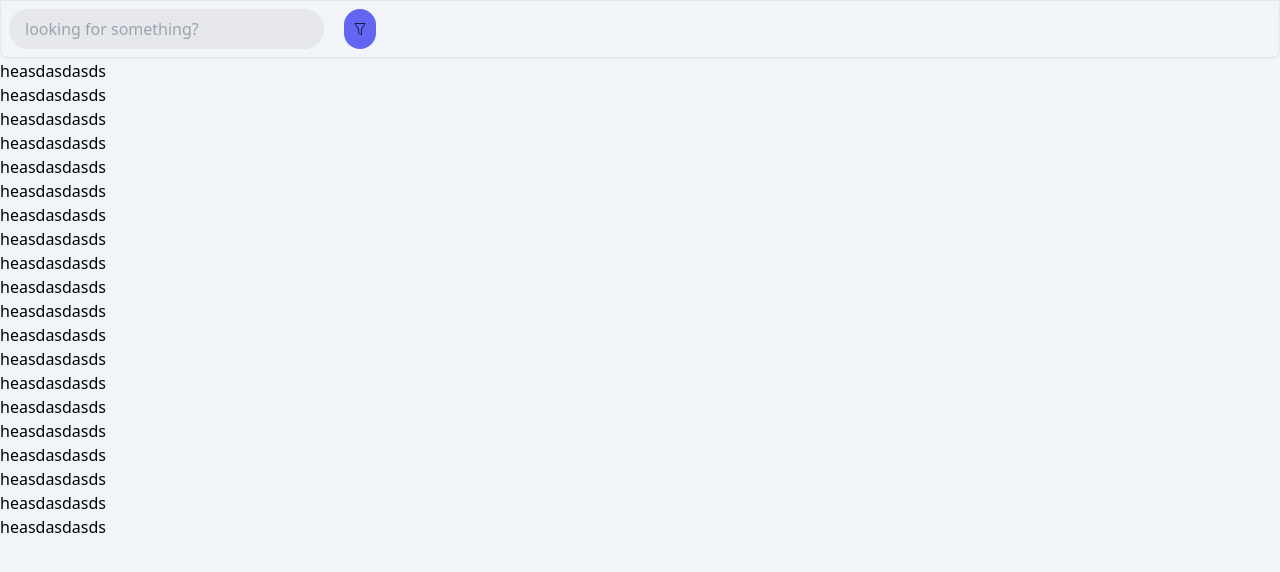
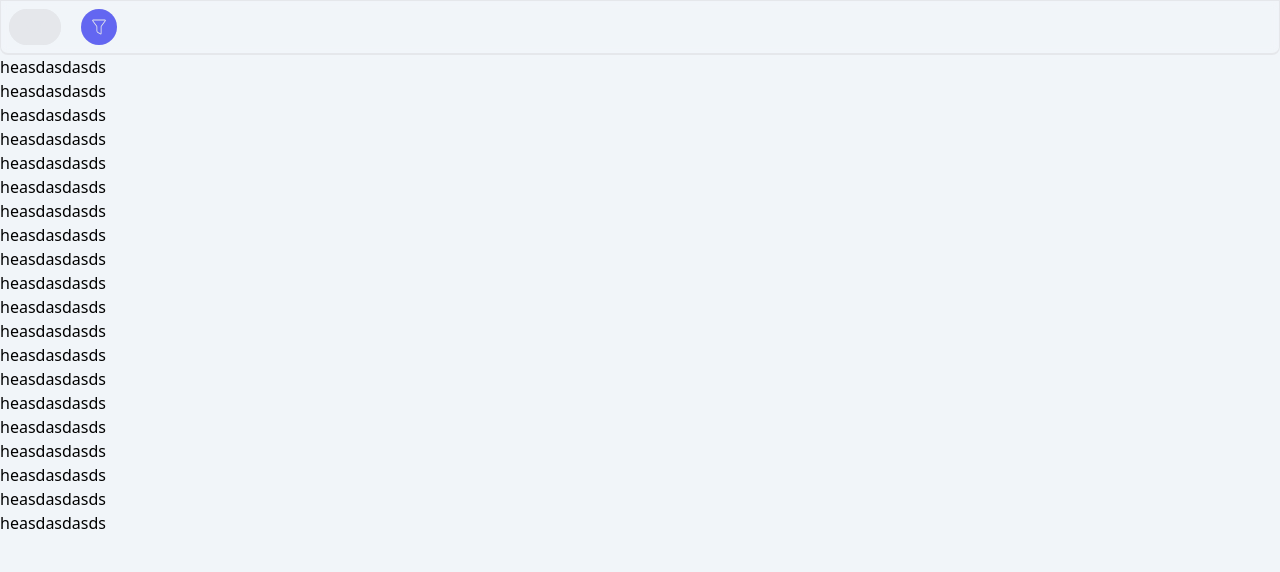
Before and after one commit to buggyGrandma/news-aggregator, a React (Vite) app: page / in a window 1280 px wide. Shown: the top 572 px of the page. Built offline with nearby package versions, Linux system fonts and the light colour scheme.

Commit message:
fix(SearchInput): small changes

```diff
--- a/src/components/Navbar/Filter.tsx
+++ b/src/components/Navbar/Filter.tsx
@@ -11,7 +11,7 @@ const Filter = () => {
         } p-2 h-full bg-indigo-500 hover:bg-indigo-300`}
         onClick={() => setExpand(!isExpanded)}
       >
-        <CiFilter />
+        <CiFilter className="text-gray-200 text-xl" />
       </button>
       {isExpanded && (
         <>
--- a/src/components/Navbar/SearchInput.tsx
+++ b/src/components/Navbar/SearchInput.tsx
@@ -1,13 +1,24 @@
+import { useState } from "react";
 import { IoSearchOutline } from "react-icons/io5";
 const SearchInput = () => {
+  const [isExpanded, setExpand] = useState(false);
+
   return (
     <div className="rounded-full flex items-center bg-gray-200">
-      <input
-        className="rounded-l-full px-4 py-2 bg-inherit outline-none"
-        placeholder="looking for something?"
-      />
-      <button className="bg-indigo-500 hover:bg-indigo-300 h-full rounded-r-full bg-inherit px-4 py-2 flex justify-center items-center">
-        <IoSearchOutline className="text-gray-200 text-xl font-black" />
+      {isExpanded && (
+        <input
+          className="rounded-l-full px-4 py-2 bg-inherit outline-none"
+          placeholder="looking for something?"
+        />
+      )}
+
+      <button
+        onClick={() => setExpand(!isExpanded)}
+        className={`bg-indigo-500 hover:bg-indigo-300 h-full ${
+          isExpanded ? "rounded-r-full" : "rounded-full"
+        } bg-inherit px-4 py-2 flex justify-center items-center`}
+      >
+        <IoSearchOutline className="text-gray-200 text-xl" />
       </button>
     </div>
   );
```
